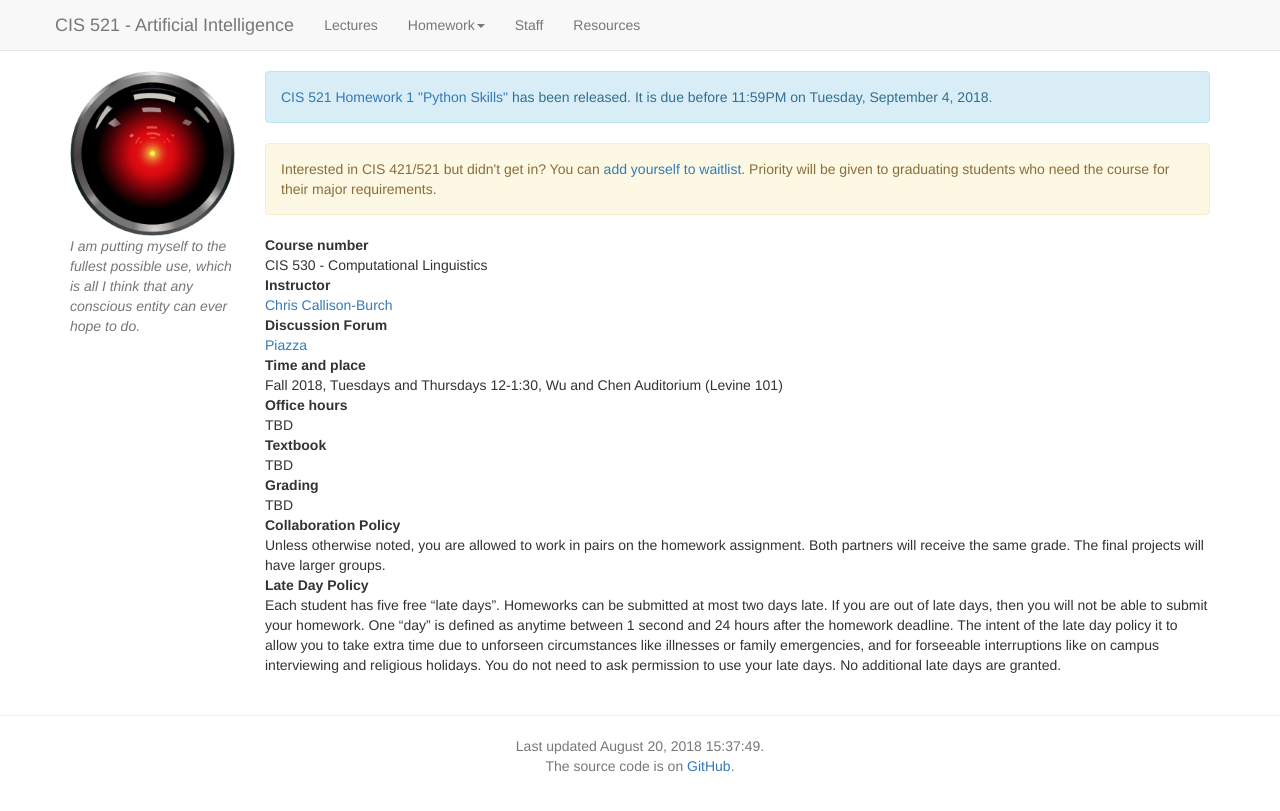
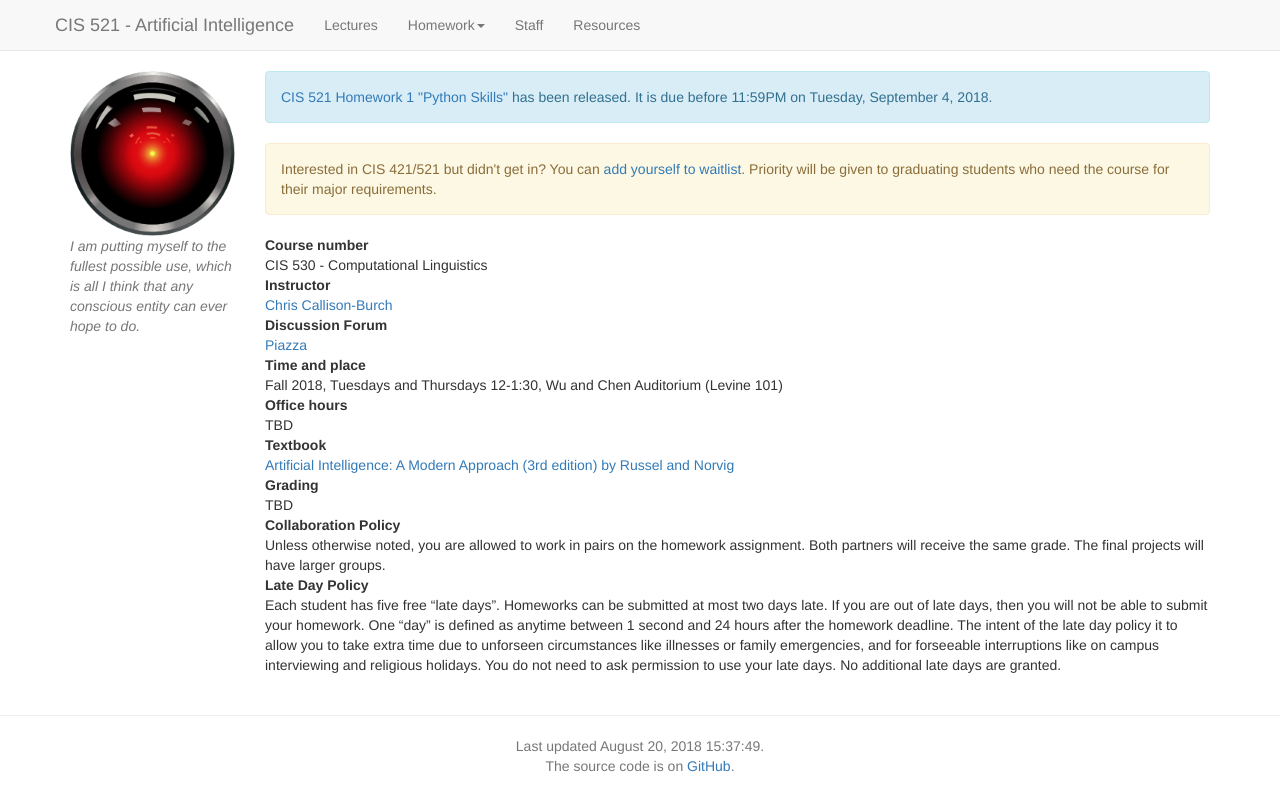
Before and after one commit to artificial-intelligence-class/artificial-intelligence-class.github.io, a Jekyll site: the page built from index.md, in a window 1280 px wide. Shown: the top 811 px of the page. Built offline with Jekyll 4.4.1, drawn with Linux system fonts in a browser that asks for light colours; nearby versions of some CDN libraries; a script that is not in the unit is left out.

Commit message:
Textbook link

```diff
--- a/index.md
+++ b/index.md
@@ -56,7 +56,7 @@ Office hours
 : TBD
 
 Textbook
-: TBD
+: [Artificial Intelligence: A Modern Approach (3rd edition) by Russel and Norvig](https://www.amazon.com/Artificial-Intelligence-Approach-Stuart-Russell/dp/9332543518/)
 
 Grading
 : TBD
```
